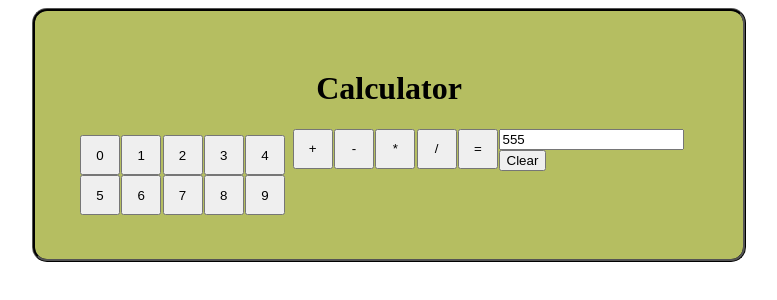
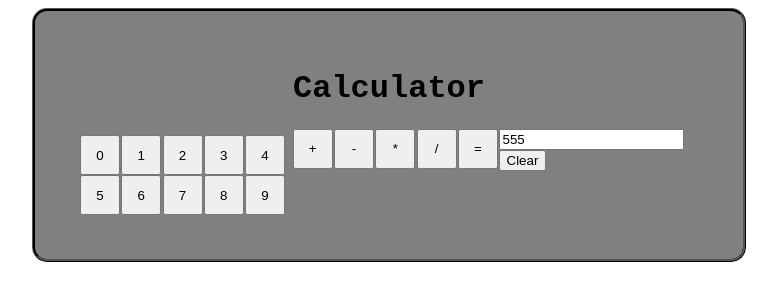
Before and after one commit to toomeyDev/WebCalculate, a plain HTML site: page index.html in a window 1280 px wide. Shown: the whole page, without its empty margins (251-1028 px from the left). Drawn offline with Linux system fonts and the light colour scheme.

Commit message:
improve color scheme

```diff
--- a/styles.css
+++ b/styles.css
@@ -1,5 +1,9 @@
+body {
+  font-family: 'Courier New', Courier, monospace;
+}
+
 .calculator-container {
-  background-color: rgb(181, 190, 97);
+  background-color: grey;
   padding: 3%;
   width: 50%;
   margin: auto;
```
Also changed, not shown: calculator.js (+0 -17 lines).
